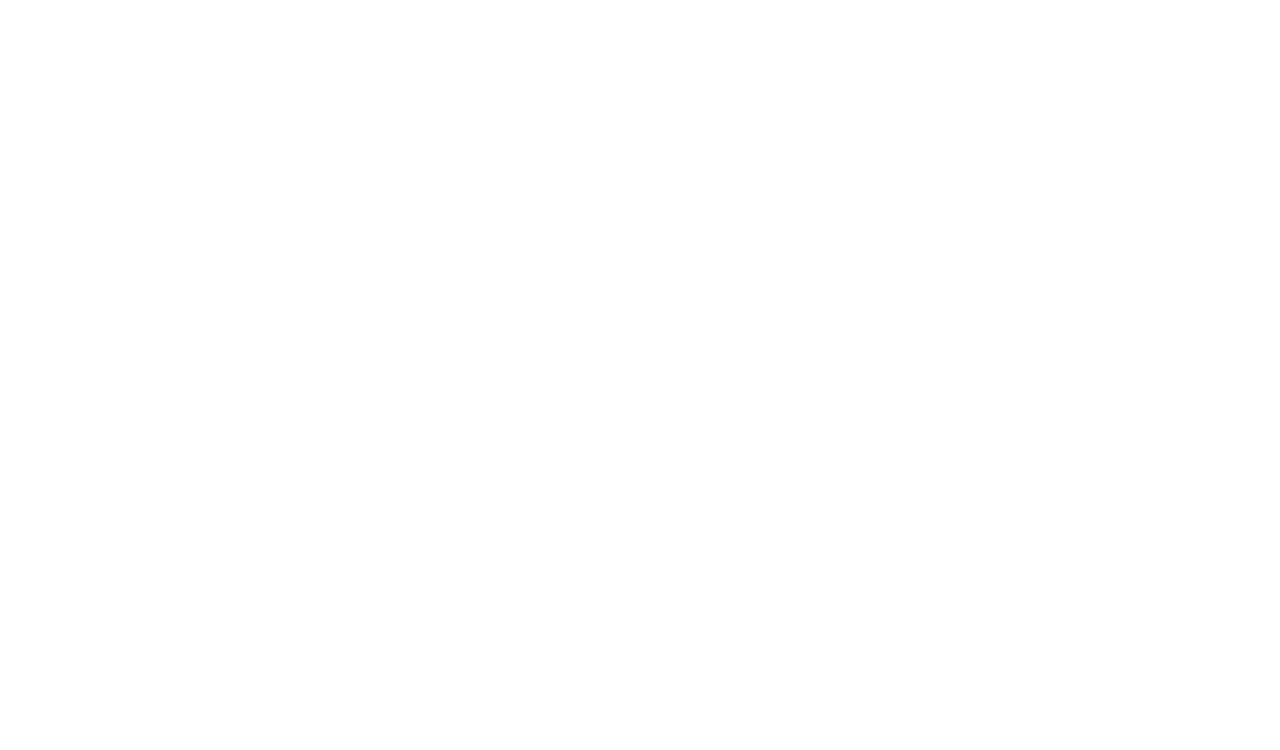
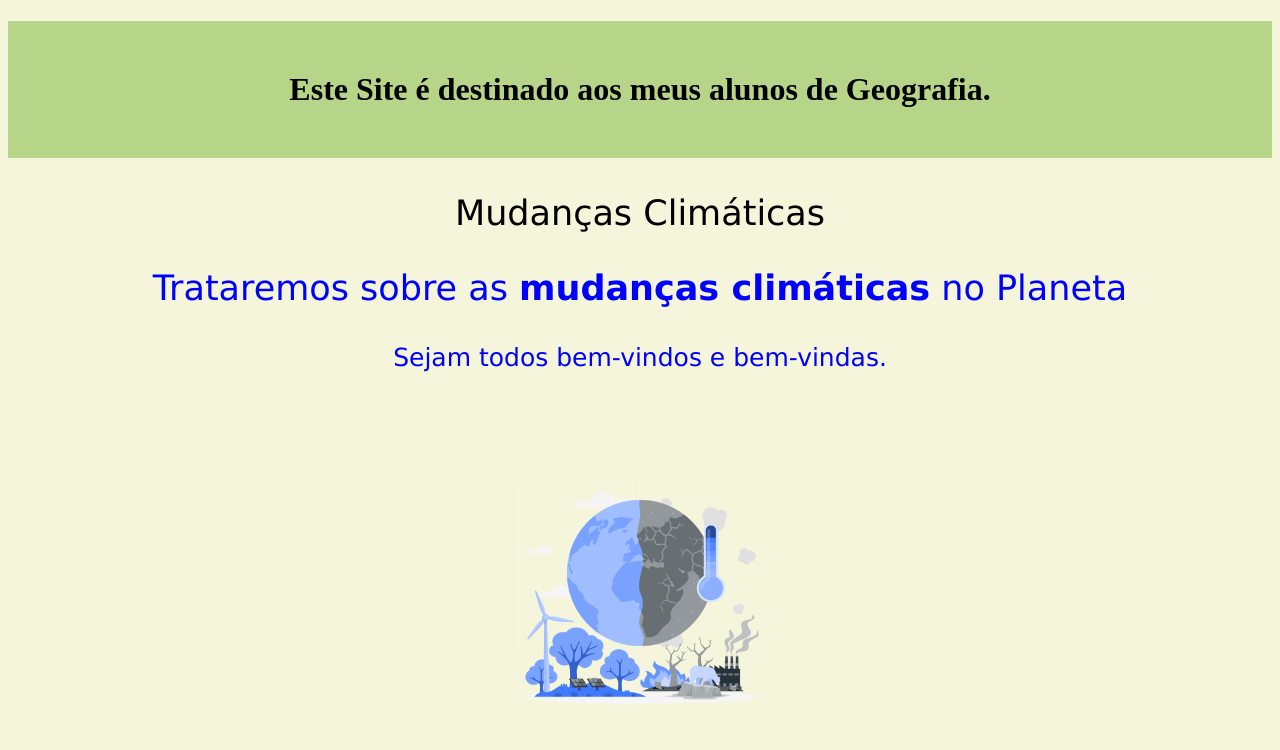
Before and after one commit to Jobapedrosa/Turma-Y, a plain HTML site: page index.html in a window 1280 px wide. Drawn offline with Linux system fonts and the light colour scheme.

Commit message:
adicionei imagem

```diff
--- a/index.html
+++ b/index.html
@@ -4,9 +4,17 @@
     <meta charset="UTF-8">
     <meta http-equiv="X-UA-Compatible" content="IE=edge">
     <meta name="viewport" content="width=device-width, initial-scale=1.0">
-    <title>Document</title>
+    <title>Site de Geografia</title>
+    <link rel="stylesheet" href="style.css">
 </head>
 <body>
+    <h1 class="titulo-1">Este Site é destinado aos meus alunos de Geografia.</h1>
+    <p class="paragrafo-1">Mudanças Climáticas</p>
+    <p class="paragrafo-2">Trataremos sobre as <b>mudanças climáticas</b> no Planeta</p>
+    <p>Sejam todos bem-vindos e bem-vindas.</p>
+    <img id="imagem-1" src="Climate change-rafiki.png" alt="um mundo transformado">
+
+
 
 </body>
 </html>
--- /dev/null
+++ b/style.css
@@ -0,0 +1,31 @@
+body {
+    text-align: center;
+    background-color: beige;
+
+}
+h1 {
+    background-color: rgb(183, 213, 137);
+}
+p { font-size: 25px;
+    font-family: 'Lucida Sans', 'Lucida Sans Regular', 'Lucida Grande', 'Lucida Sans Unicode', Geneva, Verdana, sans-serif;
+    color: blue;
+}
+img {
+    width:300px;
+}
+.paragrafo-1 {
+    color: black;
+    font-size: 35px;
+}
+.paragrafo-2 {
+    font-size: 35px;
+}
+#imagem-1 {
+    height: 300x;
+    padding-top: 50px;
+}
+.titulo-1 {
+    padding-top: 50px;
+    padding-bottom: 50px;
+
+}
```
Also changed, not shown: Climate change-rafiki.png (added).
